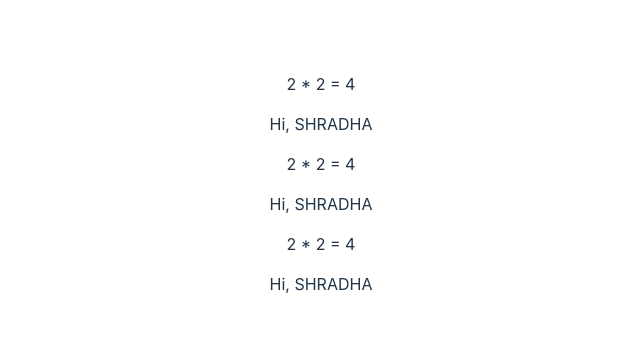
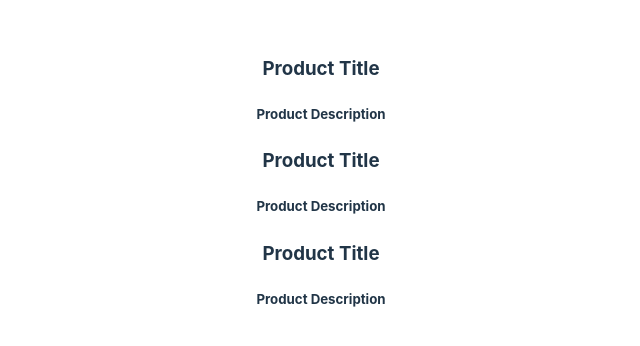
Before and after one commit to Premsingh02/Learn-React, a React (Vite) app in the folder Day 1/basic-react-app/: page / in a window 1280 px wide. Shown: the part 216-562 px from the top of the page, without its empty margins (319-959 px from the left). Built offline with nearby package versions, Linux system fonts and the light colour scheme.

Commit message:
Structuring components done

```diff
--- a/Day 1/basic-react-app/src/App.jsx
+++ b/Day 1/basic-react-app/src/App.jsx
@@ -1,13 +1,11 @@
 import "./App.css"
 import {Title} from "./Title.jsx"
+import ProductTab from "./ProductTab";
+
 
 function App() {
   return (
-  <>
-    <Title/>
-    <Title/>
-    <Title/>
-  </>
+    <ProductTab/>
   );
 }
 
--- /dev/null
+++ b/Day 1/basic-react-app/src/Product.jsx
@@ -0,0 +1,10 @@
+function Product() {
+    return (
+        <div>
+            <h3>Product Title</h3>
+            <h5>Product Description</h5>
+        </div>
+    );
+}
+
+export default Product;
--- /dev/null
+++ b/Day 1/basic-react-app/src/ProductTab.jsx
@@ -0,0 +1,13 @@
+import Product from "./Product"
+
+function ProductTab() {
+    return (
+    <>
+        <Product />
+        <Product />
+        <Product />
+    </>
+    );
+}
+
+export default ProductTab;
```
